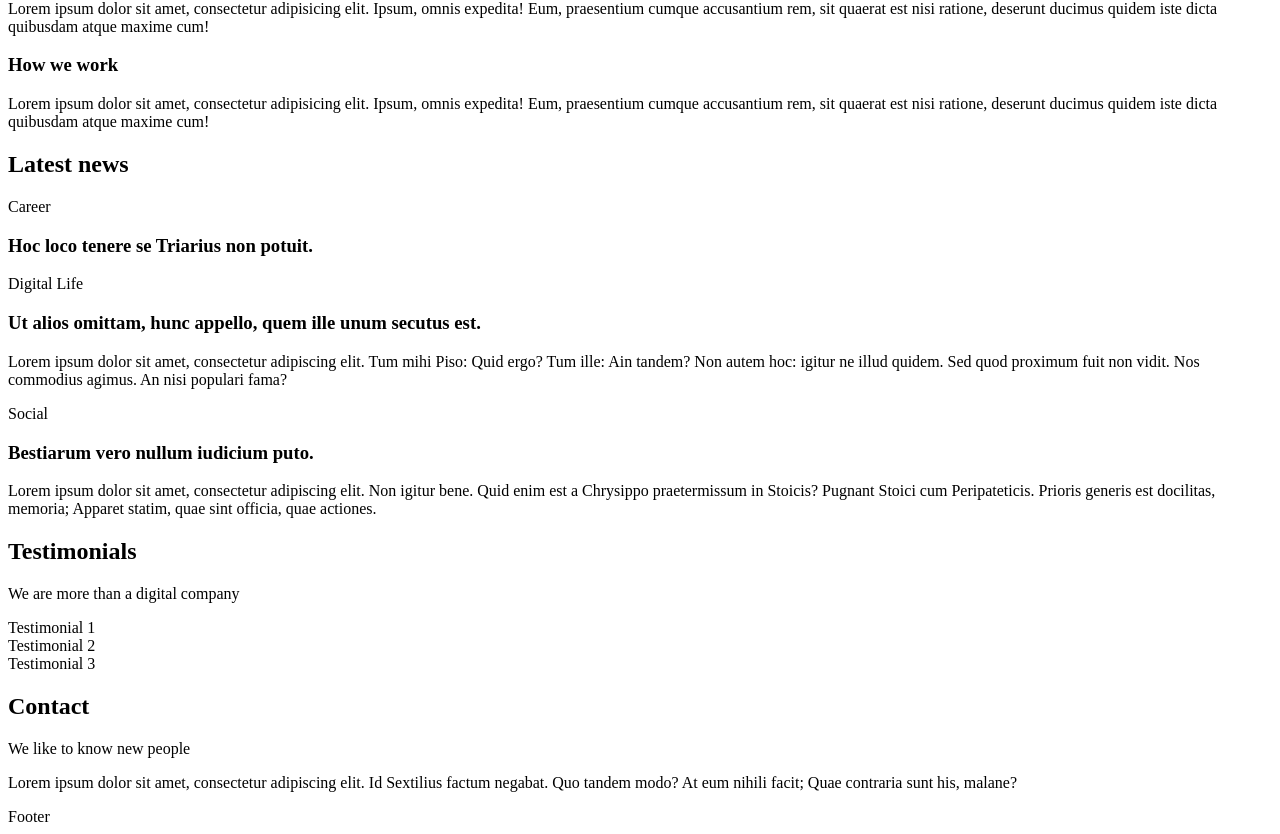
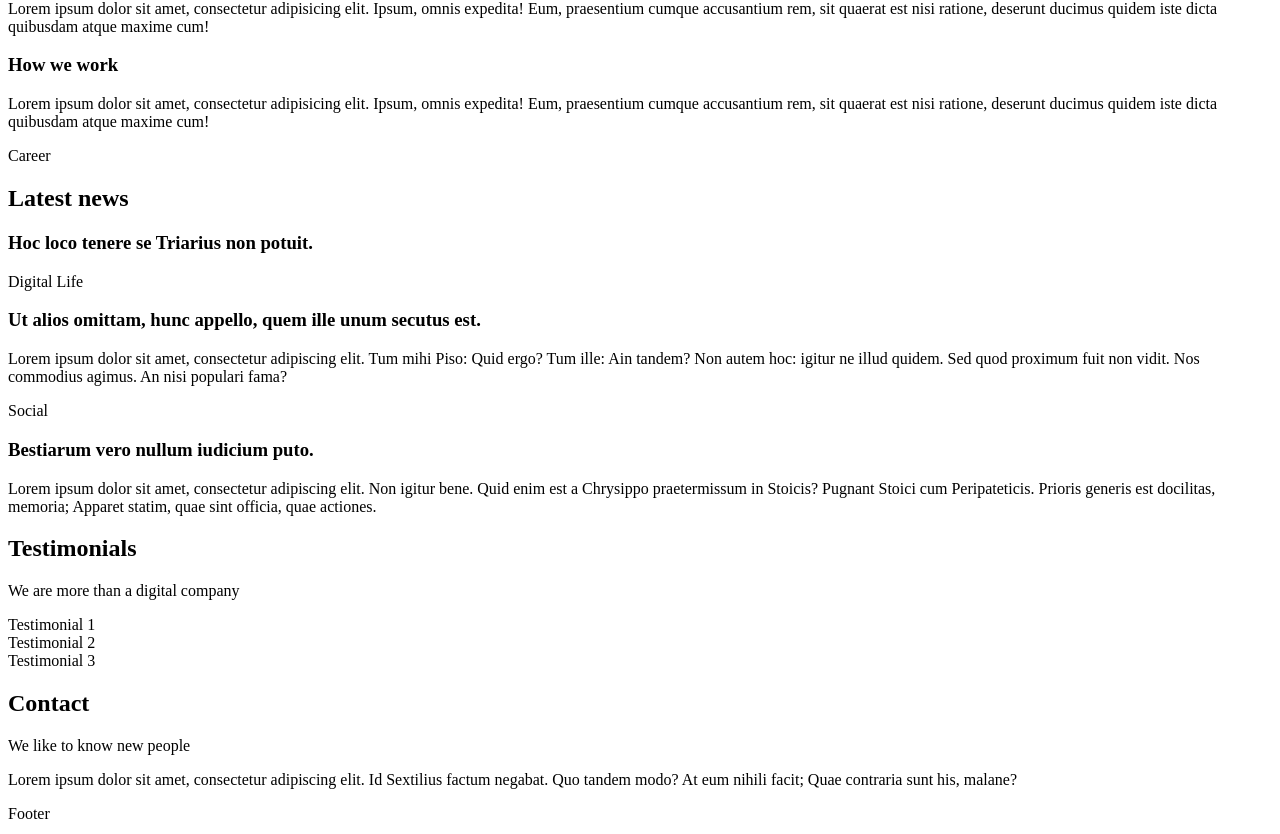
Before and after one commit to pablosalina25/holbertonschool-web_front_end, a plain HTML site: page html_advanced/12-index.html in a window 1280 px wide. Shown: the part 883-1717 px from the top of the page. Drawn offline with Linux system fonts and the light colour scheme.

Commit message:
12-index.html

```diff
--- a/html_advanced/12-index.html
+++ b/html_advanced/12-index.html
@@ -45,9 +45,9 @@
 				<h3> How we work </h3>
 				<p> Lorem ipsum dolor sit amet, consectetur adipisicing elit. Ipsum, omnis expedita! Eum, praesentium cumque accusantium rem, sit quaerat est nisi ratione, deserunt ducimus quidem iste dicta quibusdam atque maxime cum!</p>
 		</section>
-		<section> <h2> Latest news </h2>
+		<section> <p> Career </p>
+				<h2> Latest news </h2>
 			<article>
-				<p> Career </p>
 				<h3> Hoc loco tenere se Triarius non potuit. </h3> </article>
                         <article>
 				<p> Digital Life </p>
```
